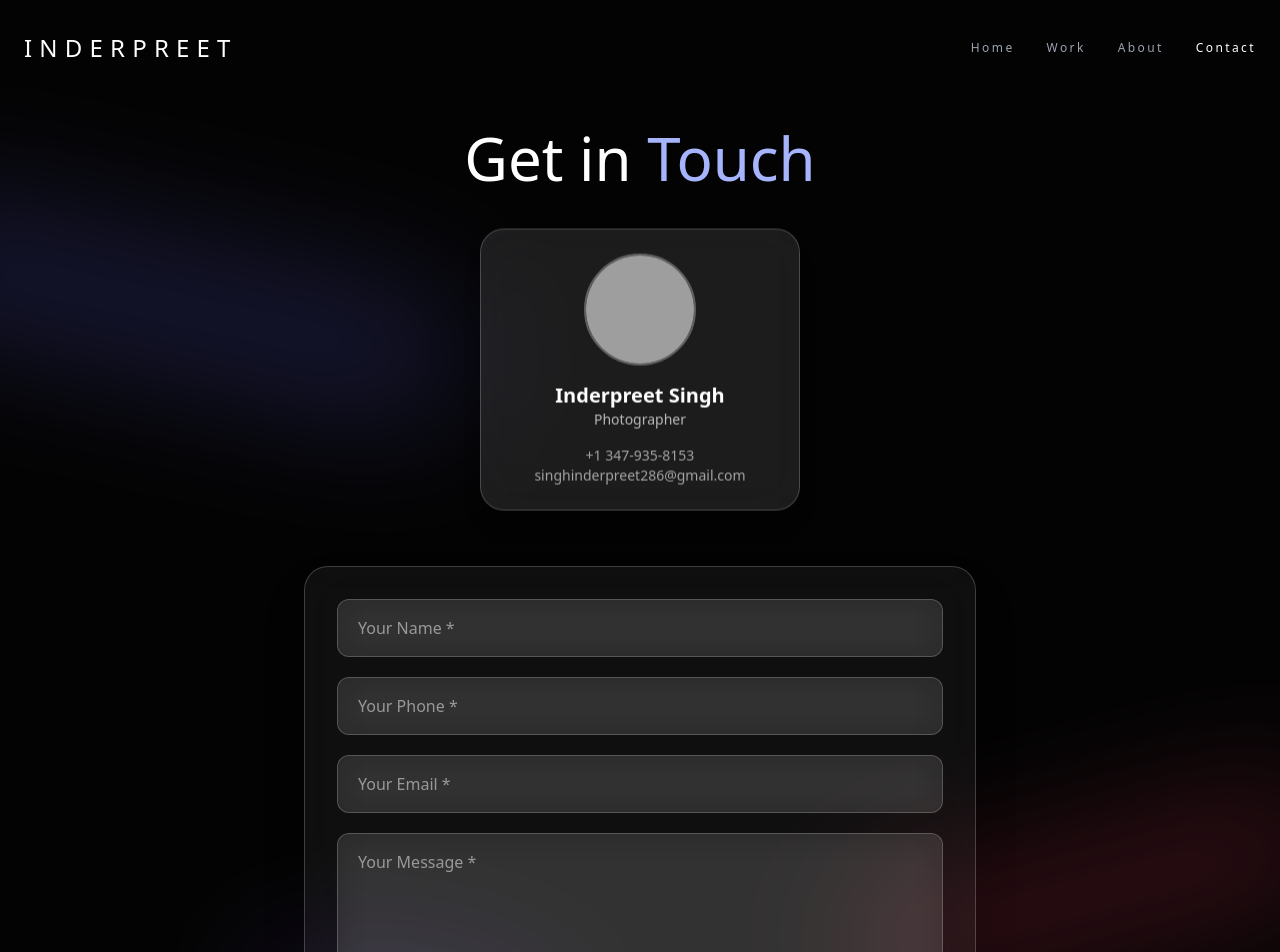
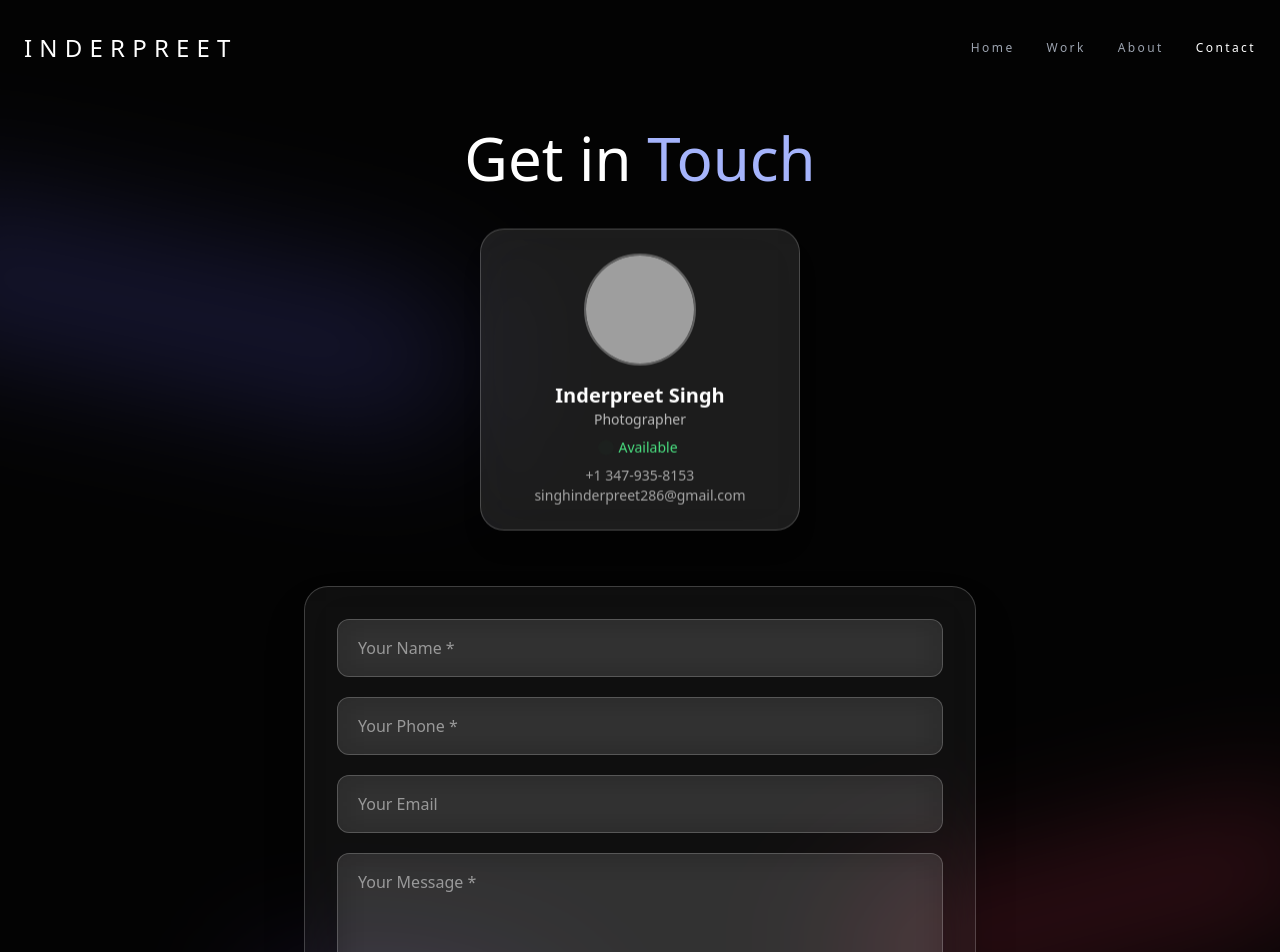
Before and after one commit to Inder3428/FramesByInderr, a React (Vite) app: page /contact in a window 1280 px wide. Shown: the top 952 px of the page. Built offline with nearby package versions, Linux system fonts and the light colour scheme; grey boxes are pictures that could not be loaded.

Commit message:
Refactor Contact page components and styles

```diff
--- a/src/pages/Contact.tsx
+++ b/src/pages/Contact.tsx
@@ -1,21 +1,23 @@
 "use client";
-
-import React, { useState } from "react";
+import { useState } from "react";
 import { motion } from "framer-motion";
 import { MessageCircle, Send, Mail } from "lucide-react";
 import emailjs from "@emailjs/browser";
 
+/* =====================================================
+   SIMPLE CLASS MERGE
+===================================================== */
 const cn = (...c: string[]) => c.filter(Boolean).join(" ");
 
-/* =========================
-   YOUR NUMBER (digits only)
-========================= */
-const YOUR_PHONE = "13479358153";
+/* =====================================================
+   🔥 YOUR NUMBER (digits only for links)
+===================================================== */
+const YOUR_PHONE = "13479358153"; // 3479358153 with country code
 
 
 
 /* =====================================================
-   BACKGROUND
+   BACKGROUND SHAPES
 ===================================================== */
 function ElegantShape({
   className,
@@ -31,7 +33,11 @@ function ElegantShape({
       animate={{ opacity: 1, y: 0, rotate }}
       transition={{ duration: 2.4, delay }}
       className={cn("absolute rounded-full blur-3xl", className)}
-      style={{ width, height, background: `linear-gradient(to right, ${gradient})` }}
+      style={{
+        width,
+        height,
+        background: `linear-gradient(to right, ${gradient})`,
+      }}
     />
   );
 }
@@ -49,7 +55,7 @@ function GeometricBackground() {
 
 
 /* =====================================================
-   PROFILE CARD
+   GLASS PROFILE CARD
 ===================================================== */
 function GlassProfileCard() {
   return (
@@ -66,6 +72,11 @@ function GlassProfileCard() {
 
         <h3 className="text-xl font-semibold">Inderpreet Singh</h3>
         <p className="text-white/70 text-sm mb-2">Photographer</p>
+
+        <div className="flex items-center gap-2 text-green-400 text-sm">
+          <span className="animate-ping h-2 w-2 rounded-full bg-green-400"></span>
+          Available
+        </div>
 
         <p className="text-white/60 text-sm mt-2">+1 347-935-8153</p>
         <p className="text-white/60 text-sm">singhinderpreet286@gmail.com</p>
@@ -96,28 +107,16 @@ function ContactForm() {
   const update = (e: any) =>
     setData({ ...data, [e.target.name]: e.target.value });
 
-
-
-  /* =========================
-     ✅ REQUIRED VALIDATION
-  ========================= */
-  const valid = () =>
-    data.name.trim() &&
-    data.phone.trim() &&
-    data.email.trim() &&
-    data.message.trim();
+  const valid = () => data.name && data.phone && data.message;
 
   const buildMessage = () =>
-    `Name: ${data.name}
-Phone: ${data.phone}
-Email: ${data.email}
-Message: ${data.message}`;
+    `Name: ${data.name}\nPhone: ${data.phone}\nEmail: ${data.email}\nMessage: ${data.message}`;
 
 
 
-  /* ===== EMAIL ===== */
+  /* ===== EMAILJS ===== */
   const sendEmail = async () => {
-    if (!valid()) return alert("Please fill Name, Phone, Email and Message");
+    if (!valid()) return alert("Name, Phone & Message are required");
 
     setLoading(true);
 
@@ -142,8 +141,6 @@ Message: ${data.message}`;
 
   /* ===== WHATSAPP ===== */
   const openWhatsApp = () => {
-    if (!valid()) return alert("Please fill all fields first");
-
     window.open(
       `https://wa.me/${YOUR_PHONE}?text=${encodeURIComponent(buildMessage())}`,
       "_blank"
@@ -152,10 +149,8 @@ Message: ${data.message}`;
 
 
 
-  /* ===== iMESSAGE ===== */
+  /* ===== iMESSAGE / SMS ===== */
   const openSMS = () => {
-    if (!valid()) return alert("Please fill all fields first");
-
     window.location.href = `sms:${YOUR_PHONE}?body=${encodeURIComponent(buildMessage())}`;
   };
 
@@ -170,22 +165,11 @@ Message: ${data.message}`;
       animate={{ opacity: 1, y: 0 }}
       className="max-w-2xl mx-auto bg-white/5 backdrop-blur-xl border border-white/20 rounded-3xl p-8 space-y-5 shadow-2xl"
     >
-      <input required name="name" placeholder="Your Name *" value={data.name} onChange={update} className={inputStyle} />
-
-      <input required name="phone" placeholder="Your Phone *" value={data.phone} onChange={update} className={inputStyle} />
-
-      <input
-        required
-        type="email"
-        name="email"
-        placeholder="Your Email *"
-        value={data.email}
-        onChange={update}
-        className={inputStyle}
-      />
+      <input name="name" placeholder="Your Name *" value={data.name} onChange={update} className={inputStyle} />
+      <input name="phone" placeholder="Your Phone *" value={data.phone} onChange={update} className={inputStyle} />
+      <input name="email" placeholder="Your Email" value={data.email} onChange={update} className={inputStyle} />
 
       <textarea
-        required
         name="message"
         rows={5}
         placeholder="Your Message *"
@@ -205,7 +189,11 @@ Message: ${data.message}`;
           <Send size={18} /> iMessage
         </button>
 
-        <button onClick={sendEmail} disabled={loading} className={cn(btn, "bg-white text-black")}>
+        <button
+          onClick={sendEmail}
+          disabled={loading}
+          className={cn(btn, "bg-white text-black")}
+        >
           <Mail size={18} /> {loading ? "Sending..." : "Email"}
         </button>
       </div>
```
